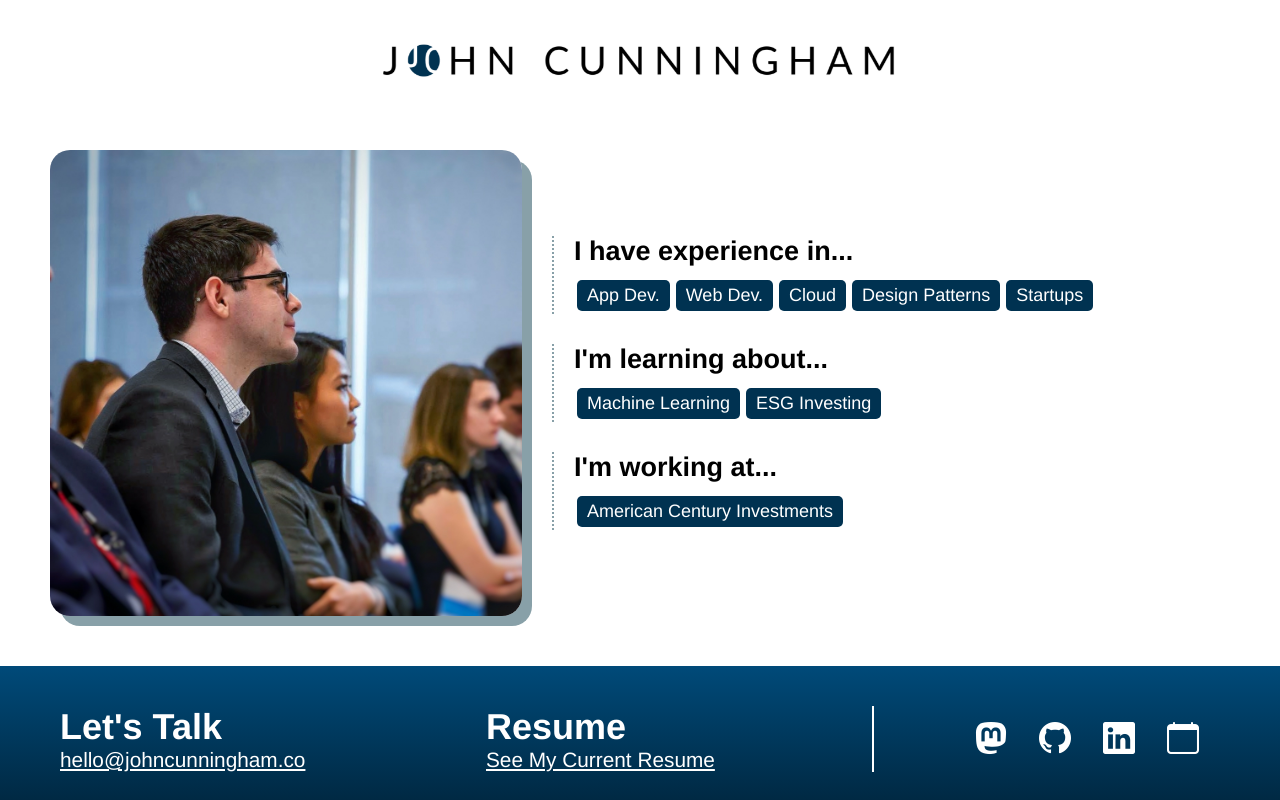
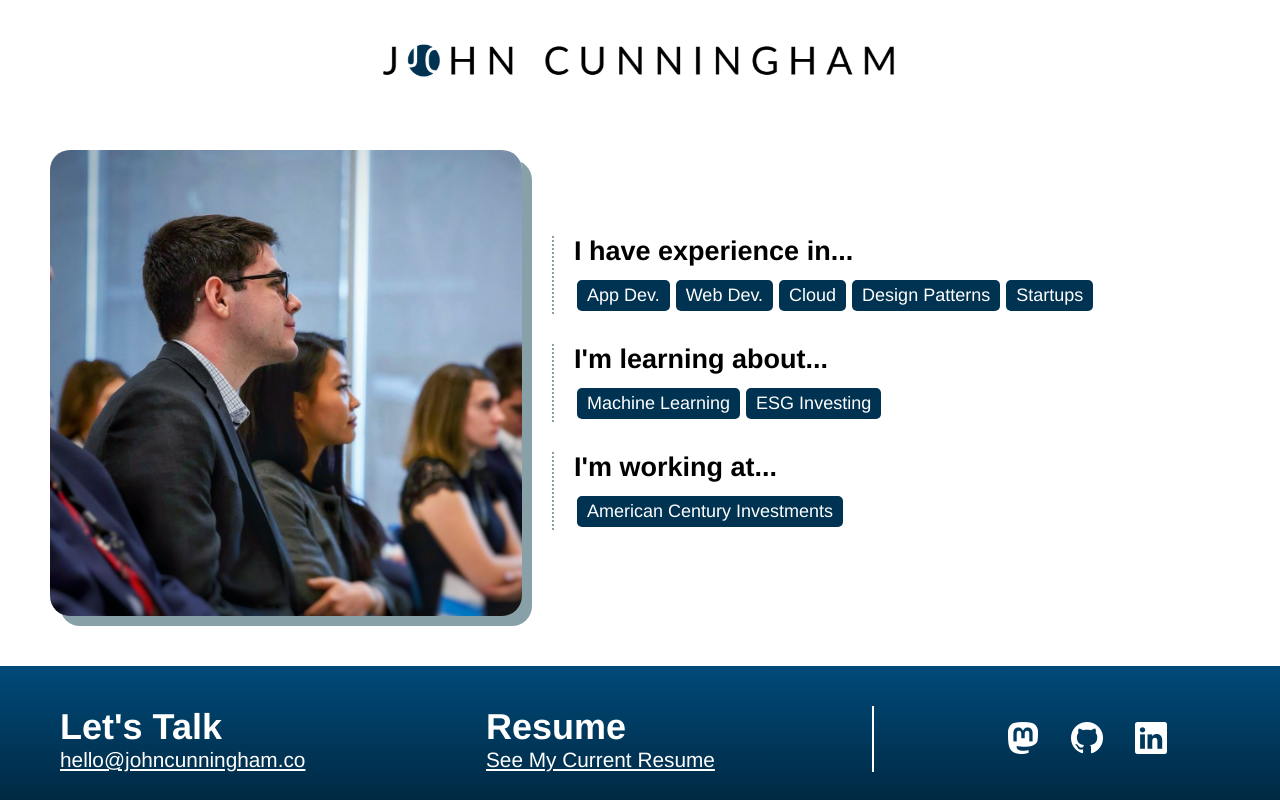
Before and after one commit to cunningham-code/cunninghamdevelopment, a Vue app: page / in a window 1280 px wide. Built offline with nearby package versions, Linux system fonts and the light colour scheme; a web font is replaced by a local one.

Commit message:
update email

```diff
--- a/src/views/Home.vue
+++ b/src/views/Home.vue
@@ -54,7 +54,6 @@
             <a rel=" me" href="https://techhub.social/@cunningham_code" target="_blank"><i class="bi bi-mastodon"></i></a>
             <a href="https://github.com/cunningham-code" target="_blank" rel="noopener noreferrer"><i class="bi bi-github"></i></a>
             <a href="https://www.linkedin.com/in/cunningham1212/" target="_blank" rel="noopener noreferrer"><i class="bi bi-linkedin"></i></a>
-            <a href="https://calendly.com/cunningham-code/15mincall" target="_blank" rel="noopener noreferrer"><i class="bi bi-calendar"></i></a>
           </div>
         </div>
 
```
